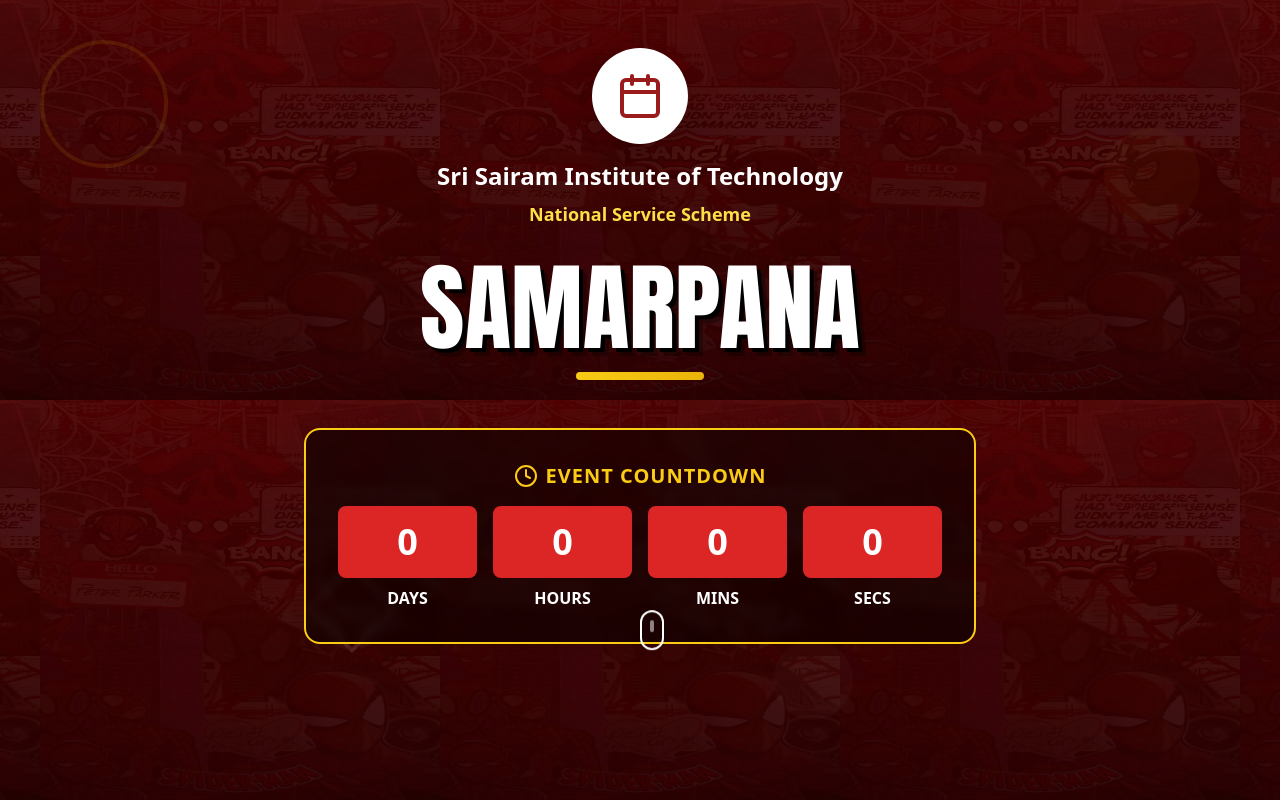
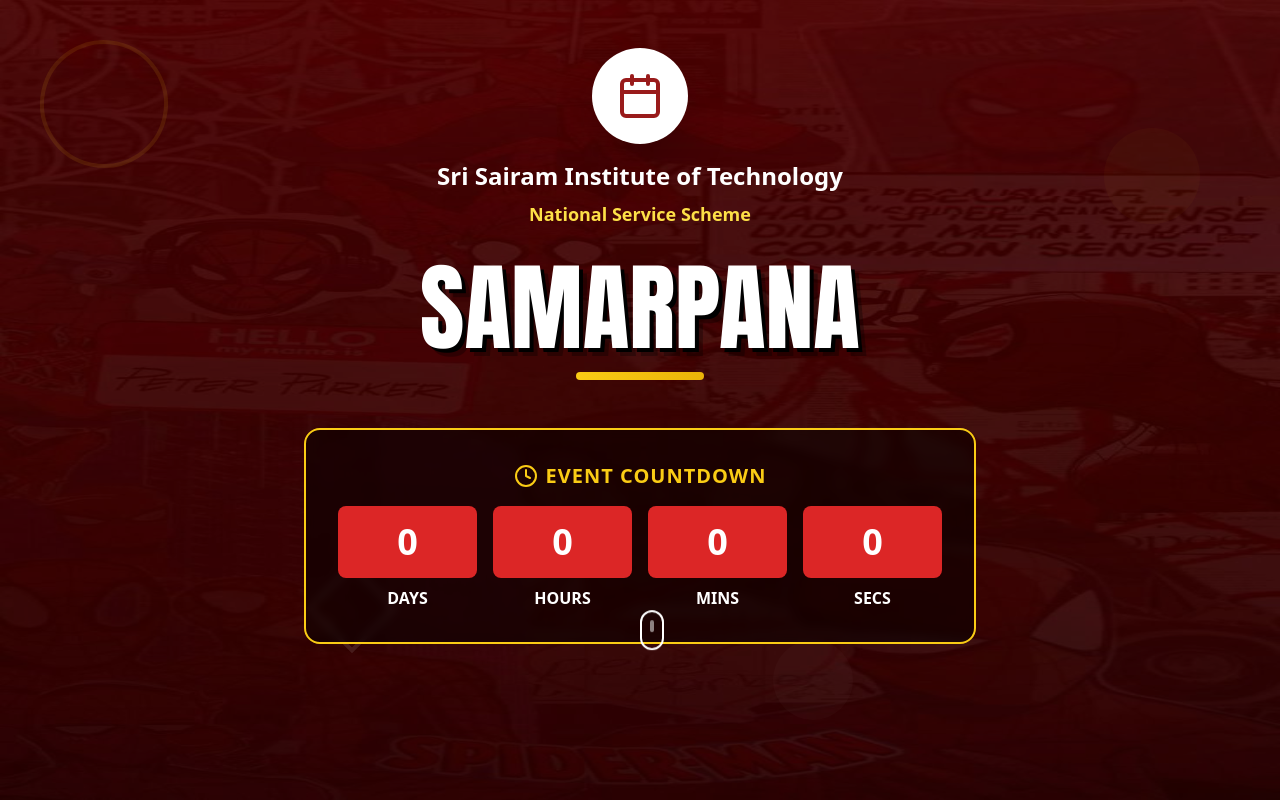
Before and after one commit to vishveshwaran1/NSS_Sympo, a React (Vite) app: page / in a window 1280 px wide. Shown: the top 800 px of the page. Built offline with nearby package versions, Linux system fonts and the light colour scheme.

Commit message:
Make background image cover full width

```diff
--- a/src/index.css
+++ b/src/index.css
@@ -4,7 +4,8 @@
 
 body {
   background-image: url('/red bg.jpg');
-  background-repeat: repeat-y;
+  background-repeat: no-repeat;
   background-attachment: fixed;
-  background-size: 400px 400px;
+  background-size: 100% auto;
+  background-position: center top;
 }
```
